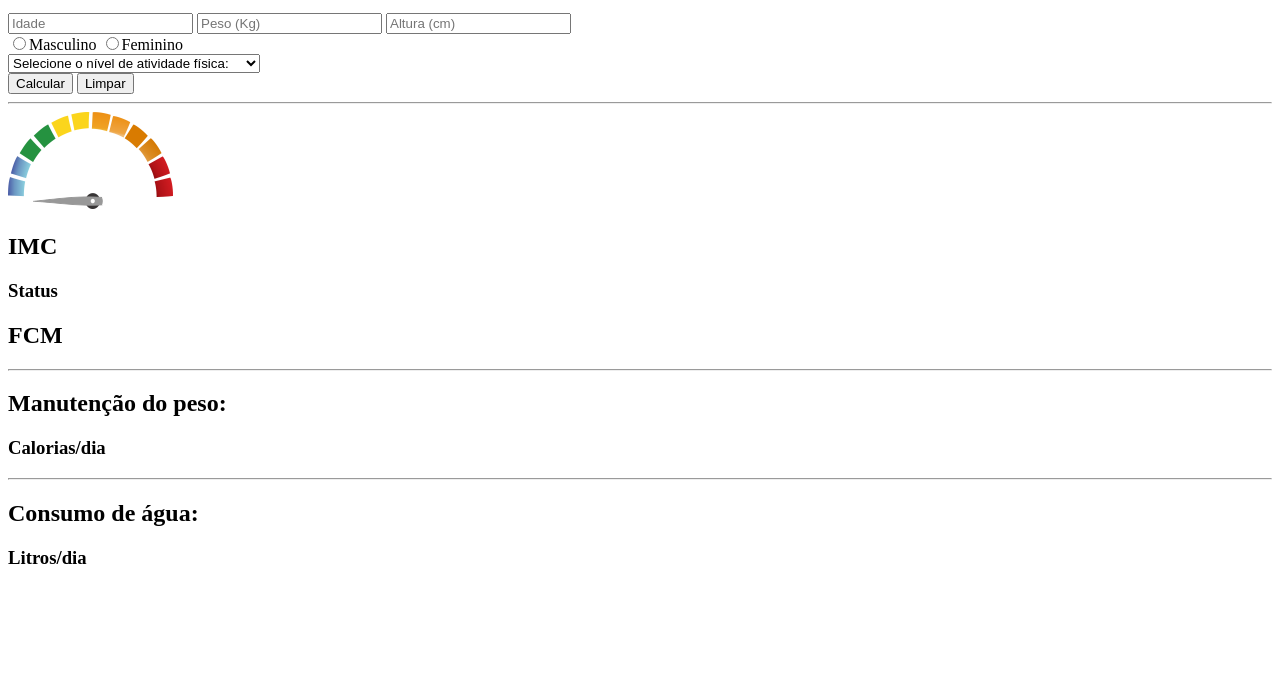
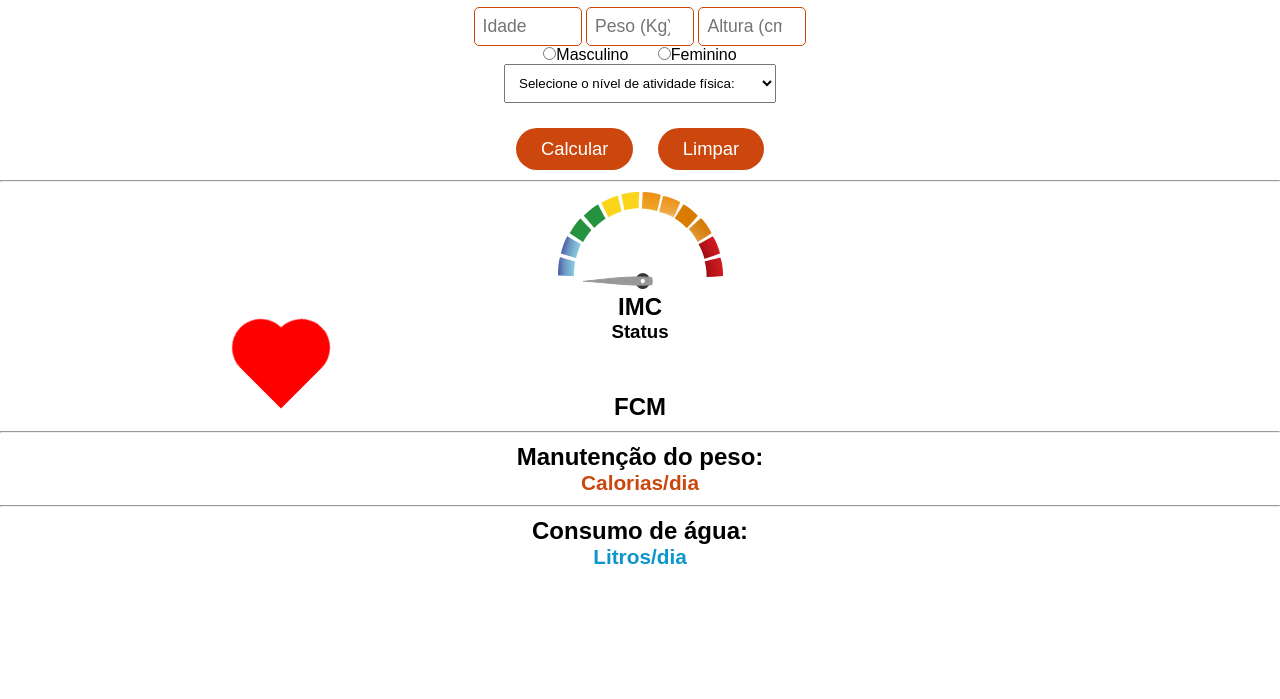
Before and after one commit to emmanuel-lacerd4/health, a plain HTML site: page index.html in a window 1280 px wide. Shown: the part 101-800 px from the top of the page. Drawn offline with Linux system fonts and the light colour scheme.

Commit message:
Correções

```diff
--- a/app.js
+++ b/app.js
@@ -61,9 +61,33 @@ function calcular() {
         // Consumo de água
         litros = (peso * 35) / 1000
         document.getElementById("agua").innerHTML = `${litros.toFixed(1)} Litros/dia`
+        // get >>>>>>>
+        // Passo 1: capturar o valor da lista (combobox)
+        let lista = document.getElementById('atividade')
+        let valor = Number(lista.options[lista.selectedIndex].value)
+        console.log(valor) // Teste Importante
+
+        //get
+        // Passo 2: executar uma fórmula diferente para o sexo selecionado
+        if (document.getElementById("m") === true) {
+            //console.log("Formula para homens")
+            get = (66 + (13.7 * peso) + (5 * (altura * 100) - (6.8 * idade))) * valor
+        }
+        if (document.getElementById("f") === true) {
+            //console.log("Formula para mulheres")
+            get = (655 + (9.6 * peso) + (1.8 * (altura * 100) - (4.7 * idade))) * valor
+        }
+        console.log(get)
+
+        // Passo 3: exibir o resultado
+        document.getElementById('calorias').innerHTML = `${Math.floor(get)} Calorias/dia`
     }
 }
-
 function limpar() {
-
+    document.getElementById('imc').innerHTML = "IMC"
+    document.getElementById('status').innerHTML = "status"
+    document.getElementById('freq').innerHTML = "FCM"
+    document.getElementById('calorias').innerHTML = "Calorias/dia"
+    document.getElementById('agua').innerHTML = "Litros/dia"
+    document.getElementById('grafico').src = "img/reset.png"
 }
--- a/index.html
+++ b/index.html
@@ -17,7 +17,7 @@
 
 <body>
     <header>
-        <h1>HealthCalc</h1>
+        <h1>Health Calculator</h1>
         <p>Calculadora métricas de saúde</p>
     </header>
 
--- a/style.css
+++ b/style.css
@@ -1 +1,128 @@
 @charset "UTF-8";
+
+* {
+    margin: 0;
+    padding: 0;
+}
+
+body {
+    font-family: sans-serif;
+    font-size: 1em;
+    text-align: center;
+}
+
+/* Cabeçalho */
+header {
+    margin: 20px 0px 25px 0px;
+}
+
+header h1 {
+    font-size: 2.5em;
+    color: #cc470d;
+}
+
+/* caixas de input number */
+input[type=number] {
+    width: 90px;
+    padding: 8px;
+    border-radius: 5px;
+    border: 1px solid #cc470d;
+    font-size: 1.1em;
+}
+
+
+/* Radio Buttons */
+.radio {
+    margin: 25px 0px;
+}
+
+#f {
+    margin-left: 25px
+}
+
+/* Lista (combo box) */
+#atividade {
+    margin-bottom: 25px;
+    padding: 10px;
+}
+
+/* Botões */
+input[type=button],
+input[type=reset] {
+    padding: 10px 25px;
+    border-radius: 25px;
+    border: none;
+    background: #cc470d;
+    color: #ffffff;
+    font-size: 1.15em;
+}
+
+input[type=reset] {
+    margin-left: 20px;
+}
+
+/* Linhas */
+hr {
+    margin: 10px 0px;
+}
+
+/* Mostrador e coração pulsando */
+/* Calorias e água */
+#calorias,
+#agua {
+    font-size: 1.3em;
+}
+
+#calorias {
+    color: #cc470d;
+}
+
+#agua {
+    color: #0d96cc;
+}
+
+/* Coração pulsando */
+.coracao {
+    width: 50px;
+    height: 50px;
+    position: relative;
+    transform: rotate(-135deg);
+    z-index: -1;
+    left: 20%;
+    animation: pulsar 0.7s infinite alternate;
+    /* Executar a função interna do CSS3 */
+}
+
+.quadrado {
+    width: 50px;
+    height: 50px;
+    position: absolute;
+    background-color: #ff0000;
+}
+
+.circulo {
+    width: 50px;
+    height: 50px;
+    position: absolute;
+    background-color: #ff0000;
+    border-radius: 50px;
+}
+
+.top {
+    top: 50%;
+}
+
+.left {
+    left: 50%;
+}
+
+/* Função CSS3 para ampliar e reduzir o coração */
+@keyframes pulsar {
+    0% {
+        transform: scale(0.95) rotate(-135deg);
+    }
+
+    100% {
+        transform: scale(1.15) rotate(-135deg);
+    }
+}
```
Also changed, not shown: manifest.json, tutorial.txt.
